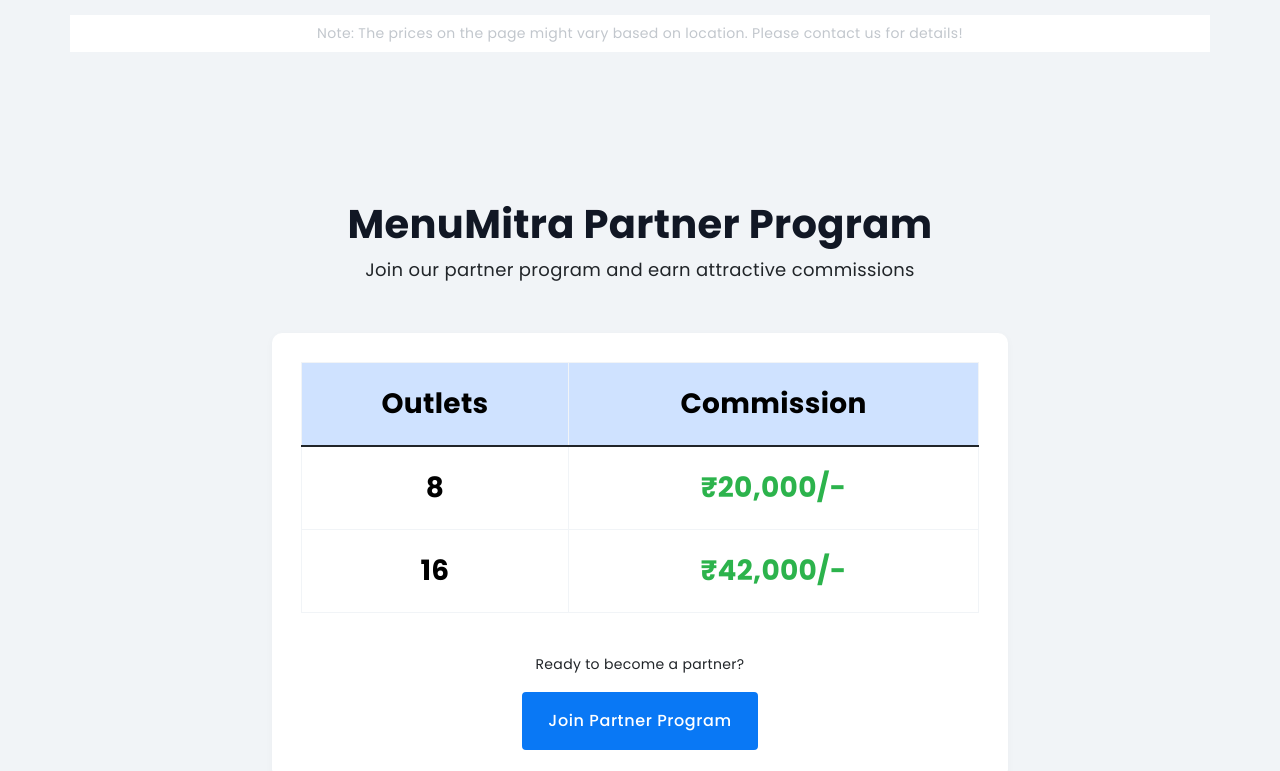
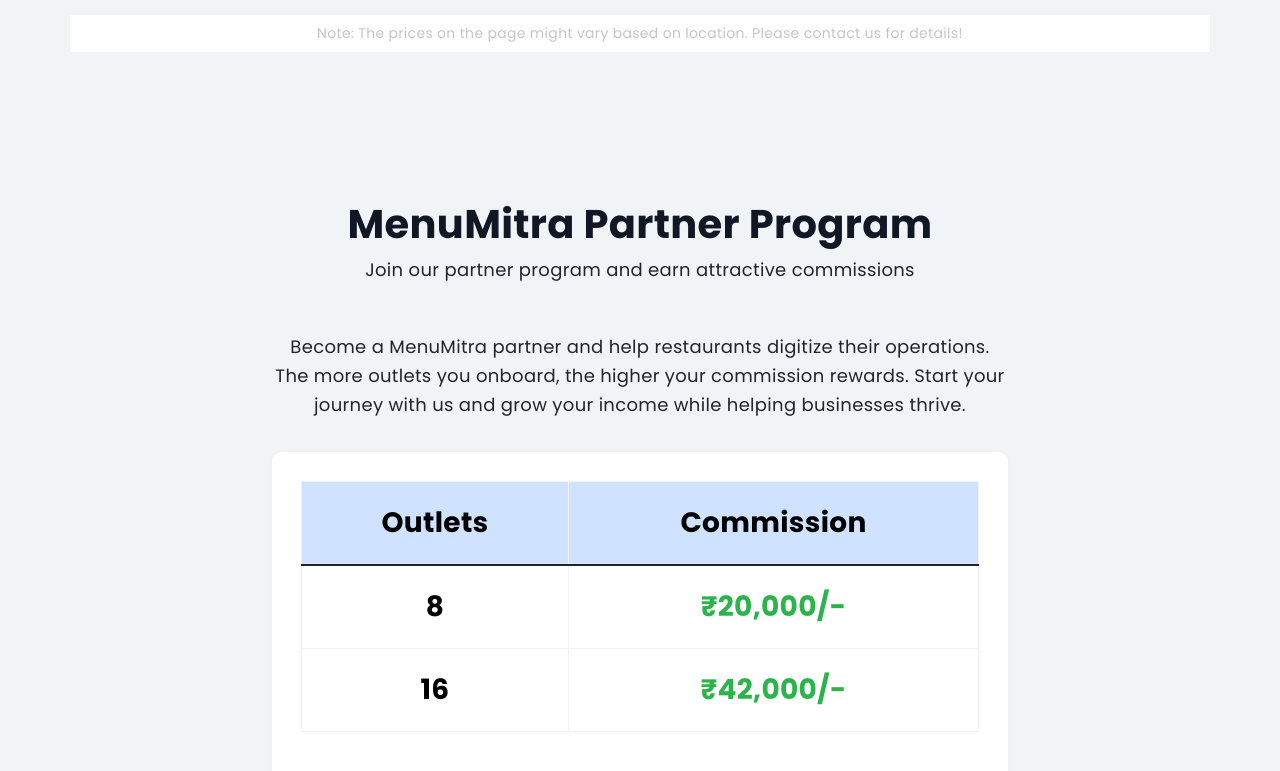
Before and after one commit to Shekru-Labs-India/menumitra_website, a React (Create React App) app: page /pricing in a window 1280 px wide. Shown: the part 2025-2796 px from the top of the page. Built offline with nearby package versions, Linux system fonts and the light colour scheme.

Commit message:
Enhance Pricing component by adding a detailed partner program description to improve user understanding and engagement.

```diff
--- a/src/components/Pricing.jsx
+++ b/src/components/Pricing.jsx
@@ -173,12 +173,21 @@
         <div className="container">
           <div className="row justify-content-center">
             <div className="col-lg-8">
-              <div className="text-center mb-5">
-                <h2 className="fw-bold">MenuMitra Partner Program</h2>
-                <p className="text-dark">Join our partner program and earn attractive commissions</p>
-              </div>
+                             <div className="text-center mb-5">
+                 <h2 className="fw-bold">MenuMitra Partner Program</h2>
+                 <p className="text-dark">Join our partner program and earn attractive commissions</p>
+               </div>
 
-              <div className="card shadow-sm">
+               {/* Partner Program Description */}
+               <div className="text-center mb-4">
+                 <p className="text-dark">
+                   Become a MenuMitra partner and help restaurants digitize their operations.
+                   The more outlets you onboard, the higher your commission rewards.
+                   Start your journey with us and grow your income while helping businesses thrive.
+                 </p>
+               </div>
+
+               <div className="card shadow-sm">
                 <div className="card-body p-4">
                   <div className="table-responsive">
                                          <table className="table table-hover table-bordered text-center">
```
